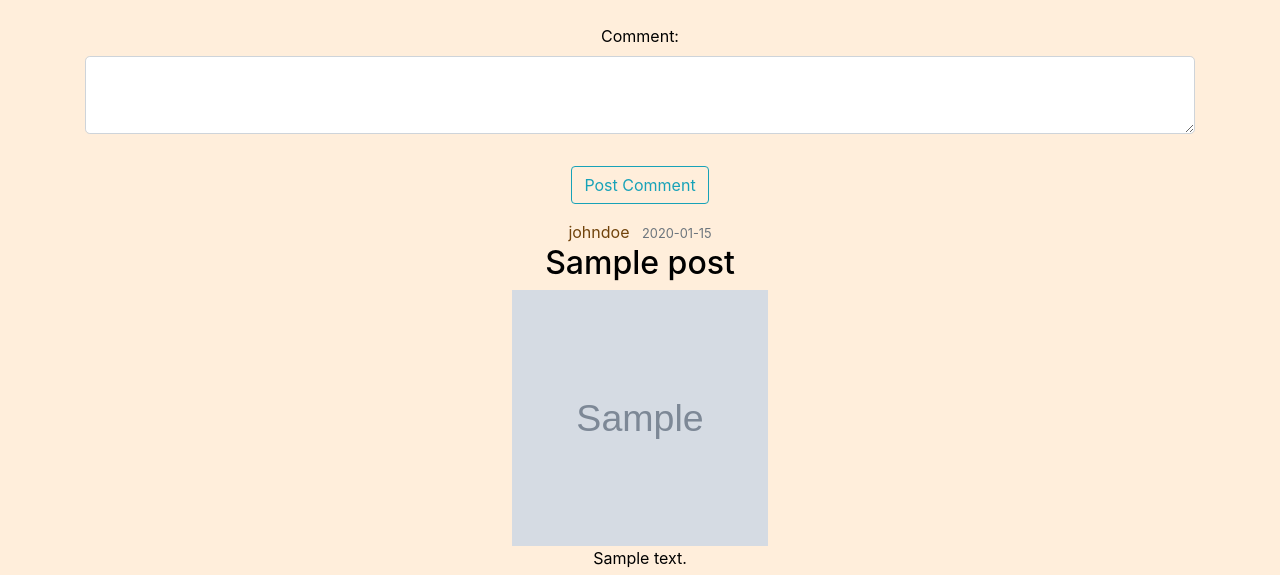
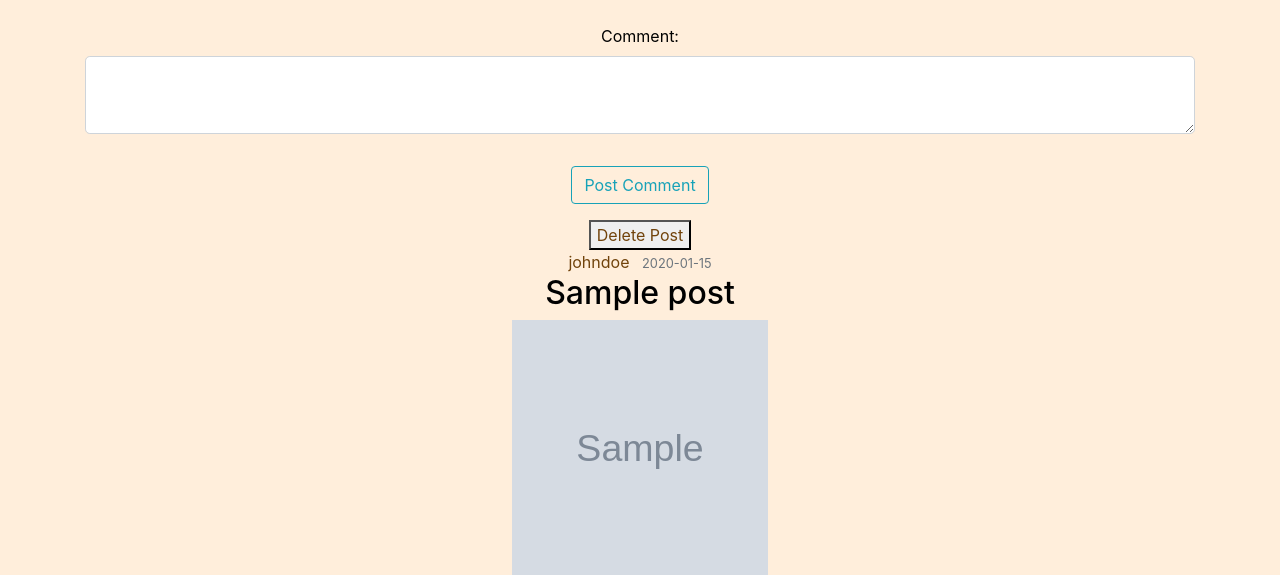
Before and after one commit to Krulled/CMPE133, a Flask app: page /post/1 in a window 1280 px wide. Shown: the part 157-732 px from the top of the page. Run offline with Flask 3, Linux system fonts and the light colour scheme; a user stored in the database is signed in; tables that the repository leaves empty hold one stand-in row (values such as "Sample post"); grey boxes marked "Sample" are stand-in pictures; some libraries are stand-ins or nearby versions.

Commit message:
added delete post, but currently can be done by any user (regardless of whether they own the post)

```diff
--- a/app/models.py
+++ b/app/models.py
@@ -14,7 +14,7 @@ class Post(db.Model):
     time_posted = db.Column(db.DateTime, nullable = False, default = datetime.utcnow)
     post_content = db.Column(db.Text, nullable = False)
     image = db.Column(db.String(256), nullable = True) # name of the image uploaded, NOT the image data itself
-    comments = db.relationship('Comment', backref='post', lazy='dynamic')
+    comments = db.relationship('Comment', backref='post', lazy='dynamic', cascade='all, delete')
     # comments should be added as a db relationship (one post to many comments)
     # number_of_likes = db.Column(db.Integer(), nullable = False)
 
--- a/app/routes.py
+++ b/app/routes.py
@@ -357,6 +357,19 @@ def post(post_id):
     return render_template('post.html', post=post, form=current_form,
                             post_comments=post_comments, image=image_rel_path)
 
+# delete a post
+@plant_app.route('/post/<int:post_id>/delete', methods=['POST', 'GET'])
+@login_required
+def delete_post(post_id):
+    post = Post.query.filter_by(post_id=post_id).first_or_404()
+    # if post.author_id != user.id:
+    #     flash('This post can only be deleted by its author')
+    #     return redirect(url_for('post', post_id=post_id))
+    db.session.delete(post)
+    db.session.commit()
+    flash('Post deleted successfully!')
+    return redirect(url_for('home', username = current_user.username))    #redirect to home
+
 @plant_app.route('/search', methods = ['GET', 'POST'])
 @login_required
 def search():
--- a/app/templates/post.html
+++ b/app/templates/post.html
@@ -33,6 +33,11 @@
     </div>
   </form>
 
+  {# {% if user == current_user %} #}
+    <button><a href="{{ url_for('delete_post', post_id=post.post_id) }}">Delete Post</a></button>
+    <br>
+  {# {% endif %} #}
+
   <article class="media content-section">
     {# <img class="rounded-circle article-img" src="{{ url_for('static', filename='profile_pics/' + post.author.image_file) }}"> #}
     <div class="media-body">
```
Also changed, not shown: app/app.db.
